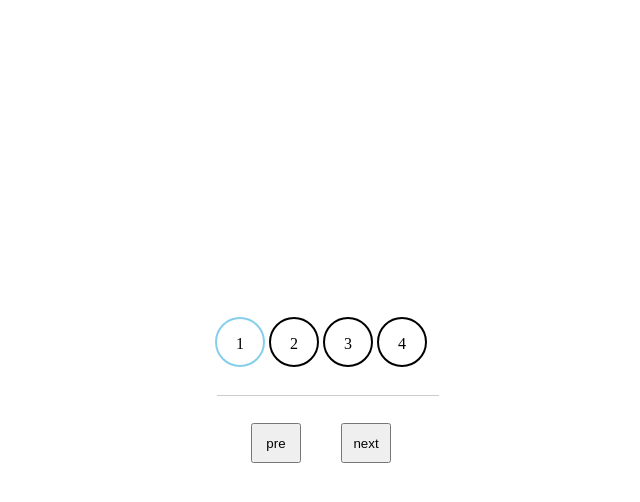
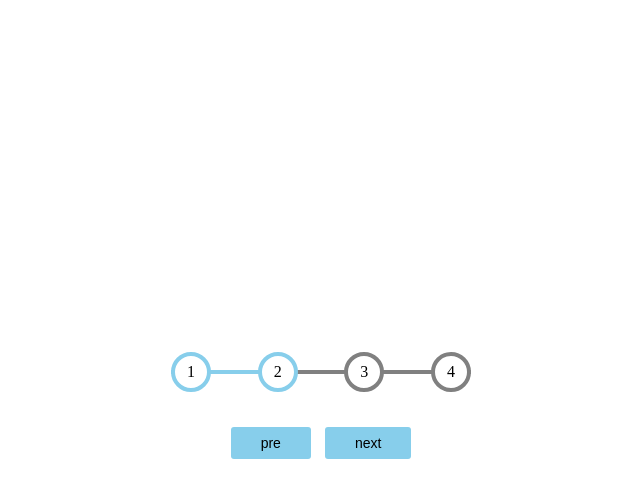
Before and after one commit to xiaoliyuhh/50projects, a plain HTML site: page progress-steps/index.html in a window 1280 px wide. Both pictures are taken after a click on the button "next". Shown: the whole page, without its empty margins (319-959 px from the left). Drawn offline with Linux system fonts and the light colour scheme.

Commit message:
new version

```diff
--- a/expanding-cards/style.css
+++ b/expanding-cards/style.css
@@ -5,7 +5,7 @@ body {
     /* 在横轴上居中对齐 */
     align-items: center;
     /* 在纵轴上居中对齐 */
-    align-content: center;
+    /* align-content: center; */
     overflow: hidden;
 }
 
--- a/progress-steps/index.html
+++ b/progress-steps/index.html
@@ -11,13 +11,14 @@
 <body>
     <div class="containner">
         <div class="progress-containner">
+            <div class="progress" id="progress"></div>
             <div class="circle active">1</div>
             <div class="circle">2</div>
             <div class="circle">3</div>
             <div class="circle">4</div>
         </div>
-        <button id="pre">pre</button>
-        <button id="next">next</button>
+        <button class="btn" id="pre">pre</button>
+        <button class="btn" id="next">next</button>
     </div>
     <script src="./script.js"></script>
 </body>
--- a/progress-steps/script.js
+++ b/progress-steps/script.js
@@ -1,12 +1,44 @@
 const circles = document.querySelectorAll('.circle')
 const pre = document.getElementById('pre')
 const next = document.getElementById('next')
+const progress = document.getElementById('progress')
 
-circles.forEach(circle => {
+let currentDone = 1;
+next.addEventListener('click', () => {
+    currentDone++;
+    if (currentDone > circles.length) {
+        currentDone = circles.length;
+    }
+    update();
+})
+pre.addEventListener('click', () => {
+    currentDone--;
+    if (currentDone < 1) {
+        currentDone = 1;
+    }
+    update();
+})
 
-})
-function removeActive() {
-    circles.forEach(circle => {
-        circle.classList.remove('active')
+function update() {
+    circles.forEach((circle, index) => {
+        if (index < currentDone) {
+            circle.classList.add('active');
+        }
+        else {
+            circle.classList.remove('active');
+        }
     })
+    const actives = document.querySelectorAll('.active.circle');
+    progress.style.width = (actives.length - 1) / (circles.length - 1) * 100 + '%'
+
+    if (currentDone === 1) {
+        pre.disabled = true;
+    }
+    else if (currentDone === circles.length) {
+        next.disabled = true
+    }
+    else {
+        pre.disabled = false;
+        next.disabled = false;
+    }
 }
--- a/progress-steps/style.css
+++ b/progress-steps/style.css
@@ -1,56 +1,91 @@
 * {
     box-sizing: border-box;
-    margin: 0;
-    padding: 0;
 }
 
 body {
+    display: flex;
     height: 100vh;
-    display: flex;
-    /* 主轴对其方式 */
     justify-content: center;
-    /* 交叉轴对齐方式 */
     align-items: center;
-    /* align-content: center; */
 }
 
 .containner {
-    display: flex;
-    width: 80vw;
-    justify-content: center;
+    /* 行内元素或者行内块元素水平居中是给父元素设置 */
     text-align: center;
-    flex-wrap: wrap;
 }
 
-.containner .progress-containner {
-    width: 80vw;
+.progress-containner {
+    display: flex;
+    justify-content: space-between;
+    position: relative;
+    max-width: 100%;
+    width: 300px;
+
+    margin-bottom: 30px;
 }
 
-.containner .circle {
-    display: inline-block;
-    width: 50px;
-    height: 50px;
-    border: 2px solid black;
-    border-radius: 50%;
-    line-height: 50px;
-}
-
-.containner .circle::after {
+/* 成为progress-containner元素的第一个子元素 */
+.progress-containner::before {
     content: '';
-    display: inline-block;
-    width: 60px;
-    vertical-align: middle;
-    /* 让引导线和文本垂直居中 */
-    border-bottom: 1px solid #ccc;
-}
-
-.containner .circle.active {
-    border: 2px solid skyblue;
+    background-color: gray;
+    width: 100%;
+    height: 4px;
+    position: absolute;
+    top: 50%;
+    transform: translateY(-50%);
+    left: 0;
+    z-index: -1;
 }
 
 
-button {
-    width: 50px;
+.progress {
+    background-color: skyblue;
+    position: absolute;
+    width: 0%;
+    height: 4px;
+
+    top: 50%;
+    left: 0;
+    transform: translateY(-50%);
+    z-index: -1;
+    transition: 0.4s ease;
+}
+
+.circle {
+    background-color: white;
+    width: 40px;
     height: 40px;
-    margin: 20px;
+    border: 4px solid gray;
+    border-radius: 50%;
+    display: flex;
+    justify-content: center;
+    align-items: center;
+    transition: 0.4s ease;
 }
+
+
+.circle.active {
+    border-color: skyblue;
+}
+
+
+
+.btn {
+    background-color: skyblue;
+    border: 0;
+    border-radius: 3px;
+    padding: 8px 30px;
+    margin-left: 10px;
+    margin: 5px;
+    font-size: 14px;
+}
+
+.btn:active {
+    transform: scale(0.98);
+}
+
+.btn:disabled {
+    background-color: gray;
+    transition: 1s ease;
+    transform: scale(1);
+}
```
